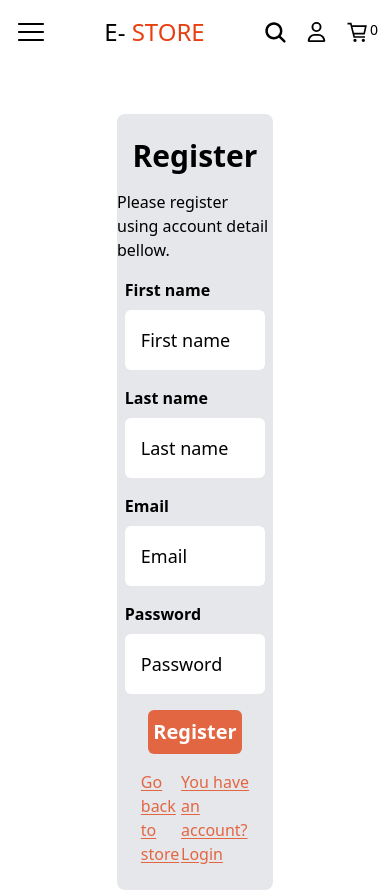
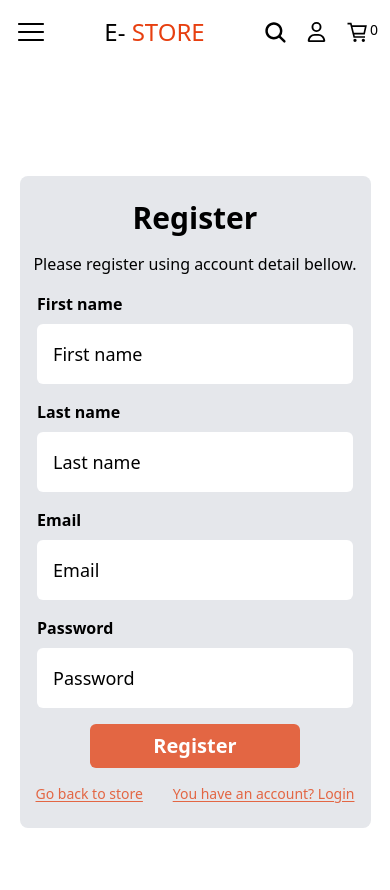
Before and after one commit to assoly-lab/E-commerce-Frontend, a Next.js app: page /register in a window 390 px wide. Shown: the top 890 px of the page. Built offline with nearby package versions, Linux system fonts and the light colour scheme.

Commit message:
fixed the login and register forms on mobile view

```diff
--- a/app/register/page.tsx
+++ b/app/register/page.tsx
@@ -4,7 +4,7 @@ import RegisterForm from "@/components/RegisterForm";
 
 export default async function RegisterPage(){
     return(
-        <div className="w-full h-screen flex justify-center items-center">
+        <div className="w-full min-h-screen flex justify-center items-center">
             <RegisterForm />
         </div>
     )
--- a/components/LoginForm.tsx
+++ b/components/LoginForm.tsx
@@ -85,7 +85,7 @@ export default function LoginForm(){
         }
     },[router])
     return (
-        <form ref={ref} className="py-6 bg-gray-200 rounded-lg w-[40%]  flex flex-col items-center gap-4" action={async (formData:FormData)=>{
+        <form ref={ref} className="py-6 bg-gray-200 rounded-lg w-[90%] md:w-[40%]  flex flex-col items-center gap-4" action={async (formData:FormData)=>{
             const errors:LoginFormErrors = {}
             const email = formData.get('email')
             const password = formData.get('password')
@@ -144,7 +144,7 @@ export default function LoginForm(){
             <input type="password" name="password" id="password" placeholder="Password" className="w-[90%] p-4 rounded-md placeholder:text-black focus:outline-none focus:border focus:border-[#e36643] text-lg" />
             {formErrors.password && <span className="w-[90%] text-red-500 text-sm font-medium" >{formErrors.password}</span>}
             <input type="submit" value="Sign In" className="w-[60%] text-xl font-semibold text-white bg-[#e36643] py-2 cursor-pointer rounded-md hover:bg-[#E73F10]"/>
-            <div className="px-4 w-[90%]  flex justify-between">
+            <div className="px-4 w-full md:w-[90%]  flex justify-between text-sm md:text-base">
                 <Link href={'/register'} className="text-[#e36643] hover:text-[#E73F10] underline underline-offset-2">Create an account</Link>
                 <Link href={'/reset'} className="text-[#e36643] hover:text-[#E73F10] underline underline-offset-2" >Forgot your password?</Link>
             </div>
--- a/components/RegisterForm.tsx
+++ b/components/RegisterForm.tsx
@@ -3,7 +3,7 @@
 import { RegisterFormErrors } from "@/utils/Types"
 import Link from "next/link"
 import { useRouter } from "next/navigation"
-import { useRef, useState } from "react"
+import { useRef, useState,useEffect } from "react"
 import toast from "react-hot-toast"
 
 
@@ -12,6 +12,14 @@ export default function RegisterForm(){
     const [ formErrors,setFormErrors ] = useState<RegisterFormErrors>({})
     const ref = useRef<HTMLFormElement>(null)
     const router = useRouter()
+
+    useEffect(()=>{
+        const access = localStorage.getItem('access')
+        if(access){
+            router.push('/profile')
+        }
+    },[])
+
     return (
         <form ref={ref} action={async (formData:FormData)=>{
             const errors:RegisterFormErrors = {}
@@ -68,7 +76,7 @@ export default function RegisterForm(){
                    toast.error(error.message)
                 }
 
-        }} className="py-6 bg-gray-200 rounded-lg w-[40%]  flex flex-col items-center gap-4">
+        }} className="py-6 bg-gray-200 rounded-lg w-[90%] md:w-[40%]  flex flex-col items-center gap-4">
             <h2 className="text-3xl font-semibold">Register</h2>
             <p>Please register using account detail bellow.</p>
             <div className="w-full flex flex-col justify-center items-center">
@@ -92,8 +100,8 @@ export default function RegisterForm(){
             {formErrors.password && <span className="w-[90%] text-red-500 text-sm font-medium" >{formErrors.password}</span>}
             </div>
             <input type="submit" value="Register" className="w-[60%] text-xl font-semibold text-white bg-[#e36643] py-2 cursor-pointer rounded-md hover:bg-[#E73F10]"/>
-            <div className="px-4 w-[90%] flex justify-between">
-                <Link href={'/'} className="text-[#e36643] hover:text-[#E73F10] underline underline-offset-2">Go back to store</Link>
+            <div className="px-4 w-full md:w-[90%] flex justify-between text-sm md:text-base">
+                <Link href={'/'} className="text-[#e36643]  hover:text-[#E73F10] underline underline-offset-2">Go back to store</Link>
                 <Link href={'/login'} className="text-[#e36643] hover:text-[#E73F10] underline underline-offset-2">You have an account? Login</Link>
             </div>
         </form>
```
